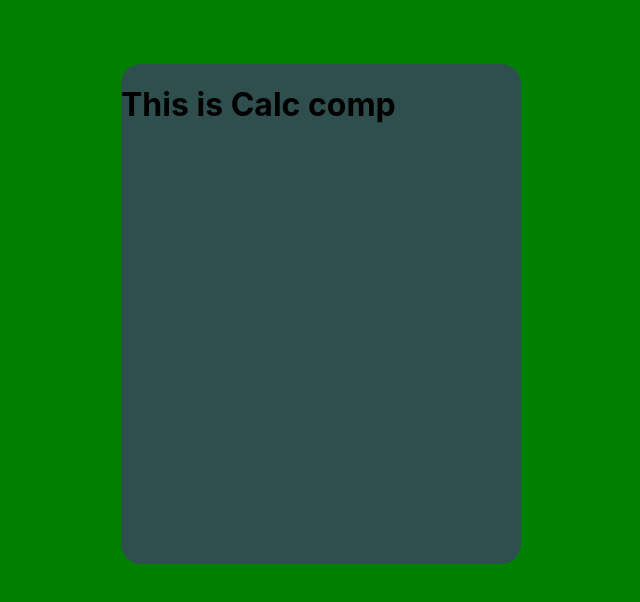
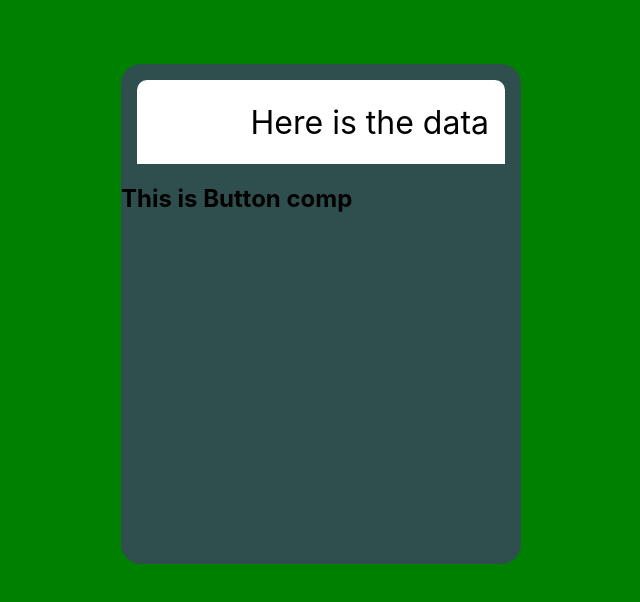
Before and after one commit to jakob-sandberg/calculator-app, a React (Create React App) app: page / in a window 1280 px wide. Shown: the top 602 px of the page, without its empty margins (319-959 px from the left). Built offline with nearby package versions, Linux system fonts and the light colour scheme.

Commit message:
Created display and import display in calc

```diff
--- a/src/components/Calculator.js
+++ b/src/components/Calculator.js
@@ -1,9 +1,11 @@
 import { calculator } from "../css/Calculator.module.css"
+import Display from "./Display";
 
 function Calculator () {
   return (
     <div className={calculator}>
-      <h1>This is Calc comp</h1>
+      <Display />
+      <h2>This is Button comp</h2>
     </div>
    );
 }
--- /dev/null
+++ b/src/components/Display.js
@@ -0,0 +1,13 @@
+import { displayWrapper, display, input } from "../css/Display.module.css"
+
+function Display ()  {
+  return (
+    <div className={displayWrapper}>
+      <div className={display}>
+        <span className={input}>Here is the data</span>
+      </div>
+    </div>
+   );
+}
+
+export default Display;
```
